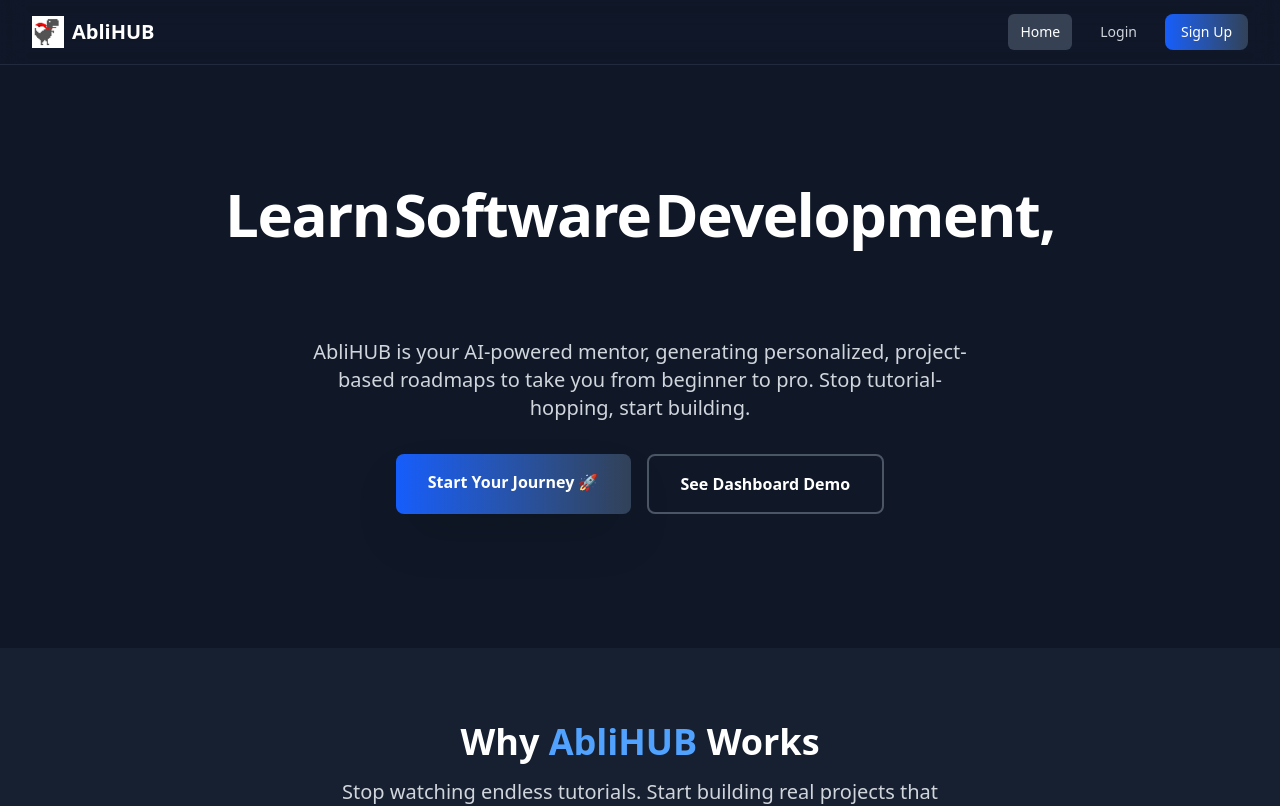
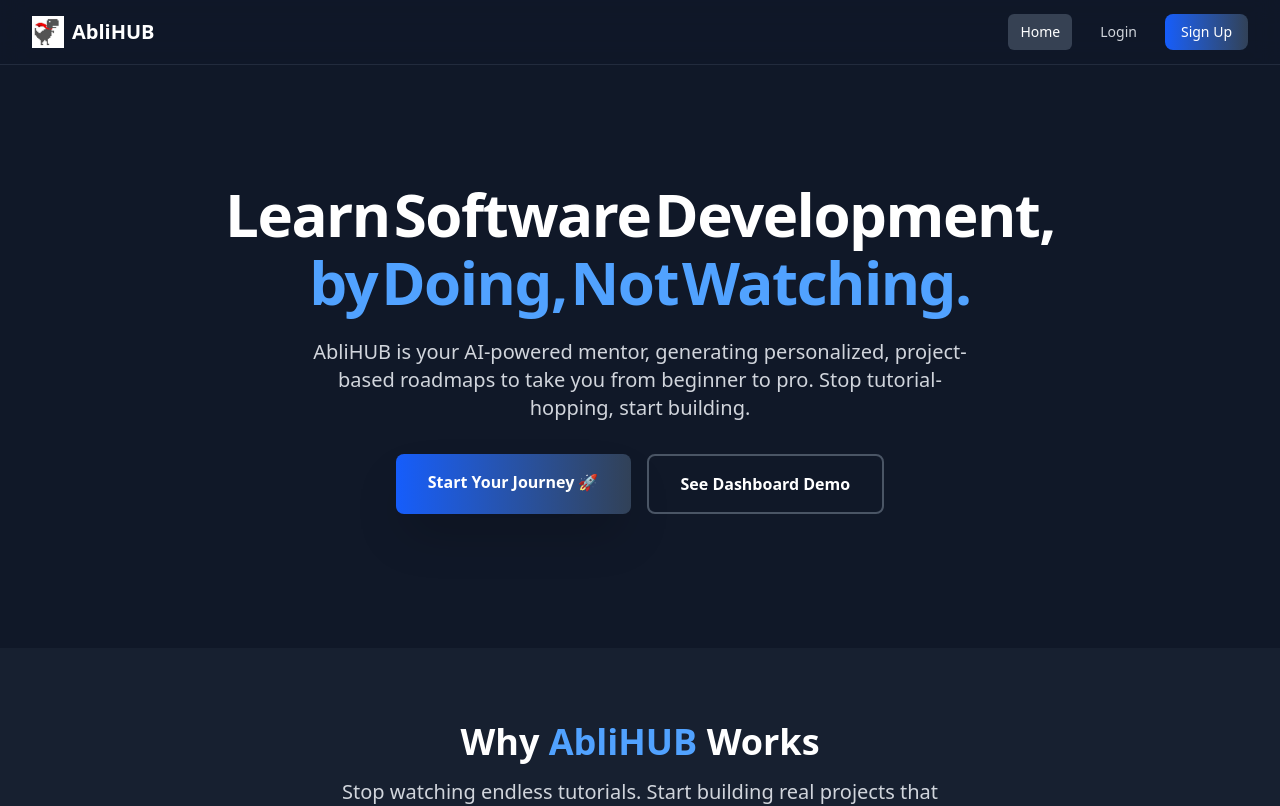
Before and after one commit to abrxrk/abliHUB, a React (Vite) app in the folder frontend/: page / in a window 1280 px wide. Shown: the top 806 px of the page. Built offline with nearby package versions, Linux system fonts and the light colour scheme; no server answers.

Commit message:
fixed landing page

```diff
--- a/frontend/src/pages/LandingPage.jsx
+++ b/frontend/src/pages/LandingPage.jsx
@@ -88,7 +88,7 @@
           />
           <BlurFadeText
             text="by Doing, Not Watching."
-            className="text-4xl sm:text-5xl lg:text-6xl font-bold bg-gradient-to-r from-blue-400 to-slate-400 bg-clip-text text-transparent tracking-tight mb-6"
+            className="text-4xl sm:text-5xl lg:text-6xl font-bold text-blue-400 tracking-tight mb-6"
             delay={0.3}
             duration={0.6}
           />
```
